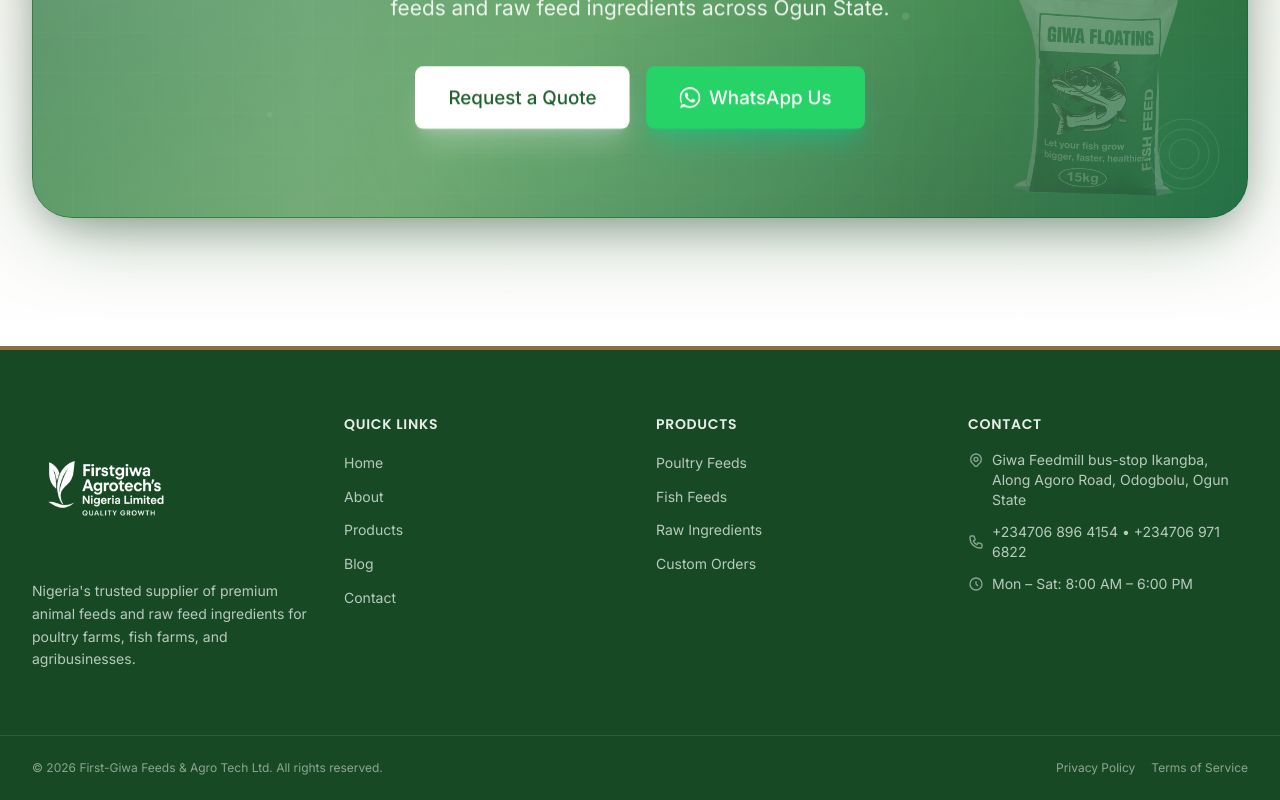
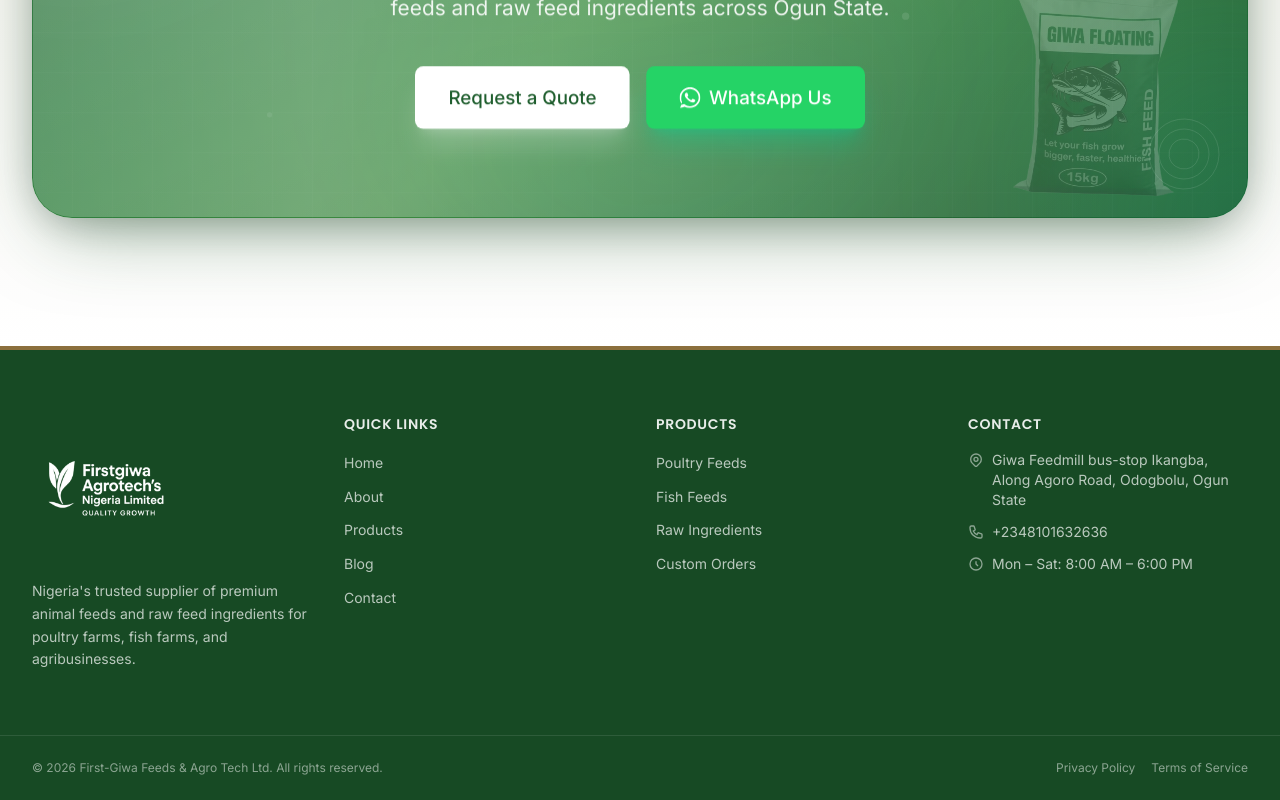
Before and after one commit to agbona24/first-giwa, a Next.js app: page / in a window 1280 px wide. Shown: the part 6451-7251 px from the top of the page. Built offline with nearby package versions, Linux system fonts and the light colour scheme.

Commit message:
chore: replace legacy contact numbers

```diff
--- a/src/app/layout.tsx
+++ b/src/app/layout.tsx
@@ -86,7 +86,7 @@
     "@type": "LocalBusiness",
     name: "First-Giwa Feeds & Agro Tech Ltd",
     url: "https://firstgiwa.com",
-    telephone: ["+2347068964154", "+2347069716822", "+2347059867340", "+2348131949352"],
+    telephone: ["+2348101632636", "+2347059867340", "+2348131949352"],
     email: "info@firstgiwa.com",
     address: {
       "@type": "PostalAddress",
@@ -100,11 +100,11 @@
       "@type": "Person",
       name: "Azeez Agbona",
       affiliation: "Harzotech",
-      telephone: "+2347069716822",
-      sameAs: "https://wa.me/2347069716822?text=Hi%20Harzotech%2C%20I%20saw%20a%20project%20you%20did%20for%20First-Giwa%20Feeds.%20I%20will%20like%20to%20discuss%20a%20project.",
+      telephone: "+2348101632636",
+      sameAs: "https://wa.me/2348101632636?text=Hi%20Harzotech%2C%20I%20saw%20a%20project%20you%20did%20for%20First-Giwa%20Feeds.%20I%20will%20like%20to%20discuss%20a%20project.",
       contactPoint: {
         "@type": "ContactPoint",
-        telephone: "+2347069716822",
+        telephone: "+2348101632636",
         contactType: "technical support",
         availableLanguage: "English",
       },
--- a/src/components/contact/ContactForm.tsx
+++ b/src/components/contact/ContactForm.tsx
@@ -128,7 +128,7 @@
               name="phone"
               type="tel"
               className="w-full px-4 py-3.5 rounded-xl border-2 border-neutral-200 bg-white text-text text-sm focus:outline-none focus:border-primary transition-all"
-              placeholder="+234706 896 4154"
+              placeholder="+2348101632636"
               onFocus={() => setFocusedField("phone")}
               onBlur={() => setFocusedField(null)}
               whileFocus={{ scale: 1.01 }}
--- a/src/components/contact/ContactInfo.tsx
+++ b/src/components/contact/ContactInfo.tsx
@@ -26,7 +26,7 @@
       </svg>
     ),
     label: "Phone",
-    value: `${COMPANY.phone} • ${COMPANY.phone2} • ${COMPANY.phone3} • ${COMPANY.phone4}`,
+    value: `${COMPANY.phone} • ${COMPANY.phone2} • ${COMPANY.phone3}`,
     gradient: "from-blue-500 to-cyan-600",
     bgGlow: "bg-blue-500/20",
   },
--- a/src/components/layout/Footer.tsx
+++ b/src/components/layout/Footer.tsx
@@ -1,5 +1,4 @@
 import Link from "next/link";
-import Image from "next/image";
 import Container from "./Container";
 import { NAV_LINKS, COMPANY } from "@/lib/constants";
 
@@ -78,7 +77,7 @@
                 <svg className="w-4 h-4 shrink-0 text-white/50" fill="none" viewBox="0 0 24 24" stroke="currentColor" strokeWidth="2">
                   <path d="M3 5a2 2 0 012-2h3.28a1 1 0 01.948.684l1.498 4.493a1 1 0 01-.502 1.21l-2.257 1.13a11.042 11.042 0 005.516 5.516l1.13-2.257a1 1 0 011.21-.502l4.493 1.498a1 1 0 01.684.949V19a2 2 0 01-2 2h-1C9.716 21 3 14.284 3 6V5z" />
                 </svg>
-                <span>{COMPANY.phone} • {COMPANY.phone4}</span>
+                <span>{COMPANY.phone}</span>
               </li>
               <li className="flex items-center gap-2">
                 <svg className="w-4 h-4 shrink-0 text-white/50" fill="none" viewBox="0 0 24 24" stroke="currentColor" strokeWidth="2">
--- a/src/lib/blogData.ts
+++ b/src/lib/blogData.ts
@@ -316,7 +316,7 @@
 
 Since 2015, we've been providing premium animal feeds and agro solutions across Ogun State. Our commitment to quality, innovation, and customer service has made us a trusted partner for farmers of all scales.
 
-**Contact**: +234706 896 4154 | +234705 986 7340 | info@firstgiwa.com
+**Contact**: +2348101632636 | +234705 986 7340 | info@firstgiwa.com
 **Visit**: Giwa Feedmill bus-stop Ikangba, Along Agoro Road, Odogbolu, Ogun State
     `,
     category: "Company News",
--- a/src/lib/constants.ts
+++ b/src/lib/constants.ts
@@ -9,12 +9,12 @@
 export const COMPANY = {
   name: "First-Giwa Feeds & Agro Tech Ltd",
   shortName: "First-Giwa Feeds",
-  phone: "+234706 896 4154",
+  phone: "+2348101632636",
   phone2: "+234705 986 7340",
   phone3: "+234813 194 9352",
-  phone4: "+234706 971 6822",
-  whatsapp: "2347068964154",
-  whatsapp2: "2347069716822",
+  phone4: "+2348101632636",
+  whatsapp: "2348101632636",
+  whatsapp2: "2348101632636",
   email: "info@firstgiwa.com",
   address: "Giwa Feedmill bus-stop Ikangba, Along Agoro Road, Odogbolu, Ogun State",
   addressLabel: "Head Office",
```
